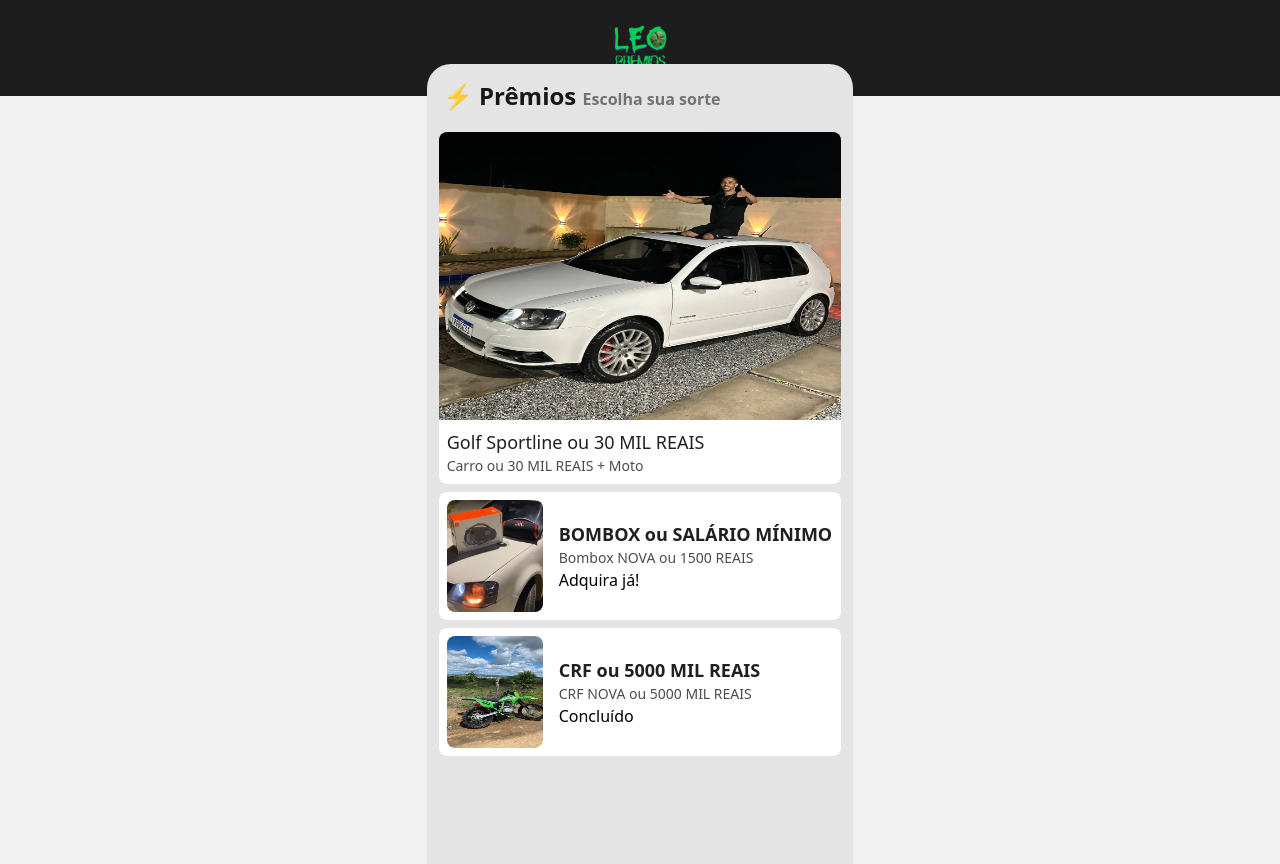
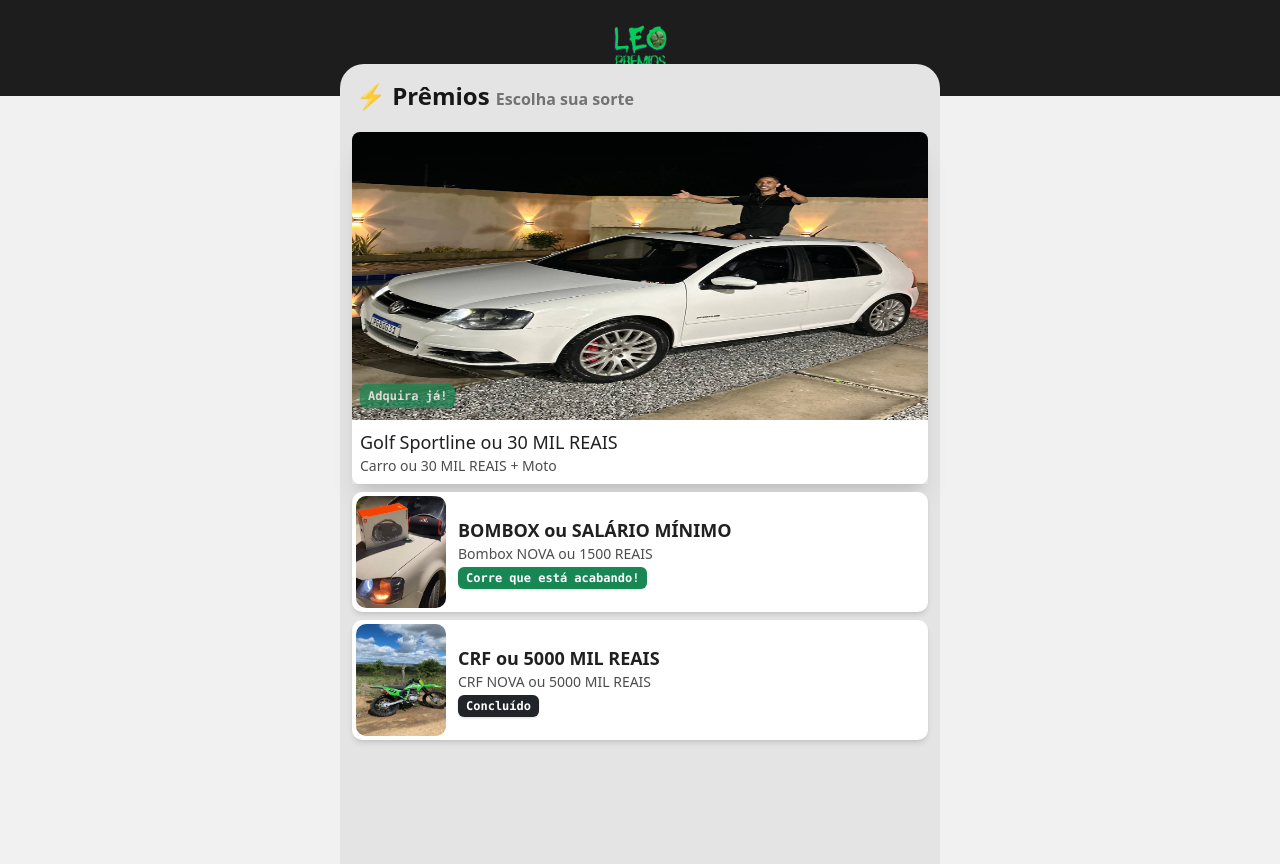
Before and after one commit to JohnnyNWT/leo-premios, a Next.js app: page / in a window 1280 px wide. Built offline with nearby package versions, Linux system fonts and the light colour scheme.

Commit message:
FEAT: add animate

```diff
--- a/src/app/page.js
+++ b/src/app/page.js
@@ -6,14 +6,18 @@
       <div className="bg-[#1d1d1d] w-full h-24 fixed">
         <Image src="/img/Logo.png" alt="Logo" className="" layout="fill" objectFit="contain" />
       </div>
-      <div className="w-1/3 h-full absolute top-16 flex flex-col gap-1 rounded-t-3xl bg-[#E4E4E4]">
+      <div className="w-[600px] h-full absolute top-16 flex flex-col gap-1 rounded-t-3xl bg-[#E4E4E4]">
         <h1 className="font-sans text-2xl p-4 font-semibold text-[#000000E6]">⚡ Prêmios <span className="text-base text-[#00000080]">Escolha sua sorte</span></h1>
 
 
         <div className="flex flex-col gap-2" id="container-rifas">
 
-          <div className="px-3" id="rifa-golf">
+          <div className="mx-3 cursor-pointer shadow-xl" id="rifa-golf">
+            <div>
               <img src="/img/acao-golf.jpg" alt="Ação Golf" className="rounded-t-lg h-72 w-full" />
+              <span className="p-1 px-2 rounded-md bg-[#198754] text-white text-xs font-mono font-bold absolute mb-10 shadow top-[320px] left-5 animate-pulse">Adquira já!</span>
+            </div>
+
               {/* <Image src="/img/acao-golf.jpg" alt="Ação Golf" className="" width={576} height={290}/> */}
             <div className="bg-white rounded-b-lg">
               <div className="p-2">
@@ -23,22 +27,22 @@
             </div>
           </div>
 
-          <div className="bg-white mx-3 p-2 rounded-lg flex items-center" id="rifa-bombox">
-            <img src="/img/bombox.jpg" alt="Ação Bombox" className="w-24 h-28 rounded-lg" />
-            <div className="ml-4">
+          <div className="bg-white mx-3 p-1 rounded-[10px] flex items-center shadow-md cursor-pointer" id="rifa-bombox">
+            <img src="/img/bombox.jpg" alt="Ação Bombox" className="w-[90px] h-28 rounded-[10px]" />
+            <div className="ml-3">
               <h2 className="font-sans text-lg font-semibold text-[#202020]">BOMBOX ou SALÁRIO MÍNIMO</h2>
               <p className="text-sm text-[#000000B3]">Bombox NOVA ou 1500 REAIS</p>
-              <span>Adquira já!</span>
+              <span className="p-1 px-2 rounded-md bg-[#198754] text-white text-xs font-mono shadow font-bold">Corre que está acabando!</span>
             </div>
           </div>
 
-          <div className="bg-white mx-3 p-2 rounded-lg flex items-center" id="rifa-bombox">
-            <img src="/img/crf.jpg" alt="Ação Bombox" className="w-24 h-28 rounded-lg" />
+          <div className="bg-white mx-3 p-1 rounded-[10px] flex items-center shadow-md cursor-pointer" id="rifa-crf">
+            <img src="/img/crf.jpg" alt="Ação Bombox" className="w-[90px] h-28 rounded-[10px]" />
 
-            <div className="ml-4">
+            <div className="ml-3">
               <h2 className="font-sans text-lg font-semibold text-[#202020]">CRF ou 5000 MIL REAIS</h2>
               <p className="text-sm text-[#000000B3]">CRF NOVA ou 5000 MIL REAIS</p>
-              <span>Concluído</span>
+              <span className="p-1 px-2 rounded-md bg-[#212429] text-white text-xs font-mono shadow font-bold">Concluído</span>
             </div>
           </div>
         </div>
```
